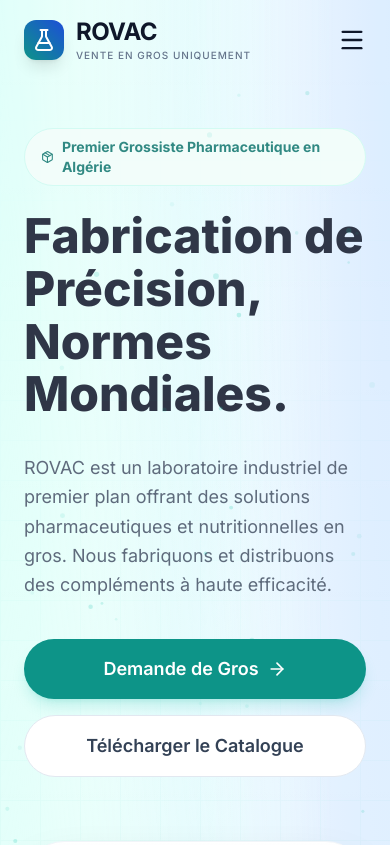
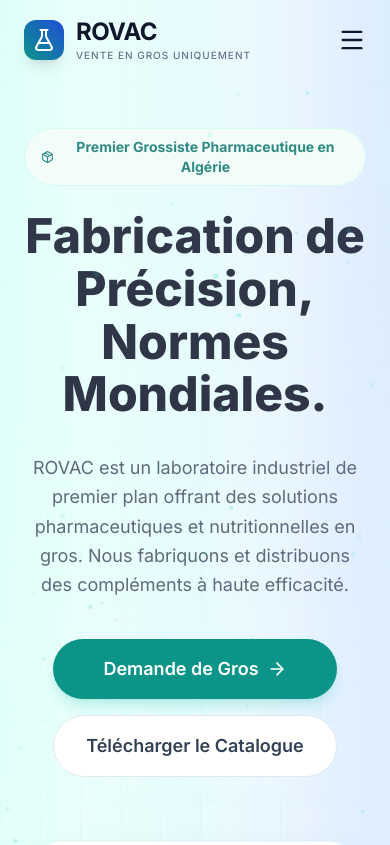
Before and after one commit to hitokiribatosai/ROVAC, a React (Vite) app: page / in a window 390 px wide. Shown: the top 845 px of the page. Built offline with nearby package versions, Linux system fonts and the light colour scheme.

Commit message:
Center section text on mobile for better consistency

```diff
--- a/App.tsx
+++ b/App.tsx
@@ -462,7 +462,12 @@
       {/* Hero Section */}
       <section className="pt-32 pb-20 md:pt-48 md:pb-32 px-6 overflow-hidden">
         <div className="max-w-7xl mx-auto grid md:grid-cols-2 gap-16 items-center">
-          <motion.div initial={{ opacity: 0, x: isRTL ? 30 : -30 }} animate={{ opacity: 1, x: 0 }} transition={{ duration: 0.8 }}>
+          <motion.div
+            initial={{ opacity: 0, x: isRTL ? 30 : -30 }}
+            animate={{ opacity: 1, x: 0 }}
+            transition={{ duration: 0.8 }}
+            className="flex flex-col items-center md:items-start text-center md:text-left"
+          >
             <div className="inline-flex items-center gap-2 px-4 py-2 bg-teal-50 text-teal-700 rounded-full text-sm font-bold mb-6 border border-teal-100">
               <Package size={14} /> {t.tagline}
             </div>
@@ -529,18 +534,18 @@
               <img src="https://images.unsplash.com/photo-1584017911766-d451b3d0e843?auto=format&fit=crop&q=80&w=400" className="rounded-2xl shadow-lg h-60 w-full object-cover" alt="Quality Control" />
             </div>
           </div>
-          <div className="md:w-1/2">
+          <div className="md:w-1/2 flex flex-col items-center md:items-start text-center md:text-left">
             <div className="w-16 h-16 bg-teal-100 rounded-2xl flex items-center justify-center text-teal-600 mb-8">
               <Factory size={32} />
             </div>
             <h2 className="text-4xl font-black text-slate-900 mb-8 leading-tight">{t.labTitle}</h2>
             <p className="text-lg text-slate-600 mb-10 leading-relaxed">{t.labSub}</p>
-            <div className="grid grid-cols-2 gap-8 mb-12">
-              <div>
+            <div className="grid grid-cols-2 gap-8 mb-12 w-full max-w-md">
+              <div className="flex flex-col items-center md:items-start">
                 <div className="text-3xl font-black text-teal-600 mb-1">12+</div>
                 <div className="text-xs font-bold text-slate-400 uppercase tracking-widest">{t.statsLab}</div>
               </div>
-              <div>
+              <div className="flex flex-col items-center md:items-start">
                 <div className="text-3xl font-black text-blue-600 mb-1">500k+</div>
                 <div className="text-xs font-bold text-slate-400 uppercase tracking-widest">{t.unitsMonth}</div>
               </div>
@@ -557,10 +562,10 @@
             <div className="w-full h-full border-[40px] border-white/20 rounded-full translate-x-1/2" />
           </div>
 
-          <div className="relative z-10 text-center md:text-left grid md:grid-cols-2 gap-16 items-center">
-            <div>
-              <h2 className="text-4xl md:text-6xl font-bold text-white mb-8 leading-tight">{t.scaleBusiness}</h2>
-              <p className="text-slate-400 text-lg mb-10">{t.scaleSub}</p>
+          <div className="relative z-10 text-center grid md:grid-cols-2 gap-16 items-center">
+            <div className="flex flex-col items-center md:items-start md:text-left">
+              <h2 className="text-4xl md:text-6xl font-bold text-white mb-8 leading-tight text-center md:text-left">{t.scaleBusiness}</h2>
+              <p className="text-slate-400 text-lg mb-10 text-center md:text-left">{t.scaleSub}</p>
               <div className="flex flex-wrap gap-4 justify-center md:justify-start">
                 <GlowButton primary className="bg-teal-500 hover:bg-teal-400 text-white">{t.ctaPrimary}</GlowButton>
                 <GlowButton className="bg-white/5 border-white/10 text-white hover:bg-white/10">{t.dealerPortal}</GlowButton>
```
